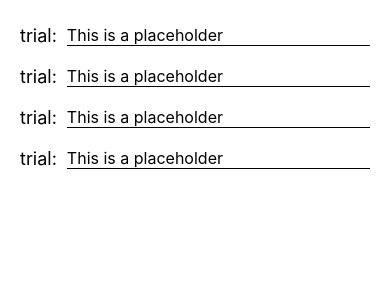
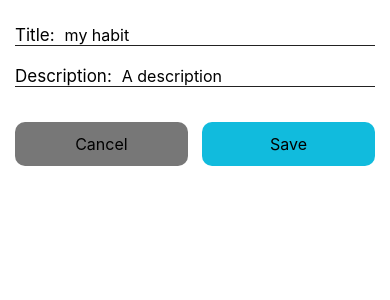
Before and after one commit to jakub-wawrzyniak/small-habitTracker, a React Native app: screen / in a window 390 px wide. Shown: the top 300 px of the page. Built offline with nearby package versions, Linux system fonts and the light colour scheme.

Commit message:
Added a simple dummy EditView

```diff
--- a/App.js
+++ b/App.js
@@ -9,6 +9,13 @@ import {
   Button,
   TextInput
 } from 'react-native';
+
+
+const COLORS = {
+  theme: "#1bd",
+  dark: "#222",
+  light: "#777",
+}
 
 var idCounter = 0;
 class Habit {
@@ -40,6 +47,11 @@ const style = StyleSheet.create({
   },
   h3: {
     fontSize: 20
+  },
+  h4: {
+    textAlign: "center",
+    fontSize: 16,
+    color: "black"
   },
   p: {
     fontSize: 14,
@@ -151,31 +163,62 @@ const EditField = ({
   return <View style={{
     flexDirection: "row",
     alignItems: "center",
-    paddingHorizontal: 5,
-    paddingVertical: 5,
-    marginVertical: 5,
+    // paddingHorizontal: 5,
+    borderBottomWidth: 1,
+    borderColor: COLORS.dark,
+    // paddingVertical: 0,
+    marginVertical: 10,
     width: "100%"}}>
     <Text style={{
       marginRight: 10,
-      fontSize: 18}}>{label}:</Text>
-    <View style={{borderBottomWidth: 1, flex: 1}}>
+      fontSize: 17}}>{label}:</Text>
+    <View style={{flex: 1}}>
       <TextInput
         style={{fontSize: 16, width: '100%'}}
         onChangeText={(newText) => setText(newText)}
-        placeholder="This is a placeholder"
+        placeholder="Type here..."
         defaultValue={defaultValue}
         />
     </View>
   </View>
 }
 
-const EditView = () => {
-  const [t, setT] = useState("hi!")
+const EditSaveButtons = () => {
+  const st = StyleSheet.create({
+    innerView: {
+      flexDirection: "row",
+      justifyContent: "space-between",
+      marginVertical: 25,
+    },
+    btn: {
+      flex: 1,
+      maxWidth: "48%",
+      paddingHorizontal: 40,
+      paddingVertical: 12,
+      borderRadius: 10,
+      backgroundColor: COLORS.light
+    },
+    highlight: {
+      backgroundColor: COLORS.theme
+    }
+  })
+
+  return <View><View style={st.innerView}>
+    <Pressable style={st.btn}>
+      <Text style={[style.h4]}>Cancel</Text></Pressable>
+    <Pressable style={[st.btn, st.highlight]}><Text style={style.h4}>Save</Text></Pressable>
+  </View></View>
+}
+
+const EditView = ({habit, setHabit, closeView}) => {
+  const [title, setTitle] = useState(habit.title)
+  const [desc, setDesc] = useState(habit.description)
   return <View style={style.frame1}>
-    <EditField setText={setT} label={'trial'}/>
-    <EditField setText={setT} label={'trial'}/>
-    <EditField setText={setT} label={'trial'}/>
-    <EditField setText={setT} label={'trial'}/>
+    <EditField setText={setTitle} label={'Title'}
+      defaultValue={title}/>
+    <EditField setText={setDesc} label={'Description'}
+      defaultValue={desc}/>
+    <EditSaveButtons/>
   </View>
 }
 
@@ -184,7 +227,7 @@ const App = () => {
     new Habit("my habit","done", "A description")])
   const [toEdit, setToEdit] = useState(-1)
 
-  return <EditView/>
+  return <EditView habit={habits[0]}/>
 };
 
 export default App;
```
